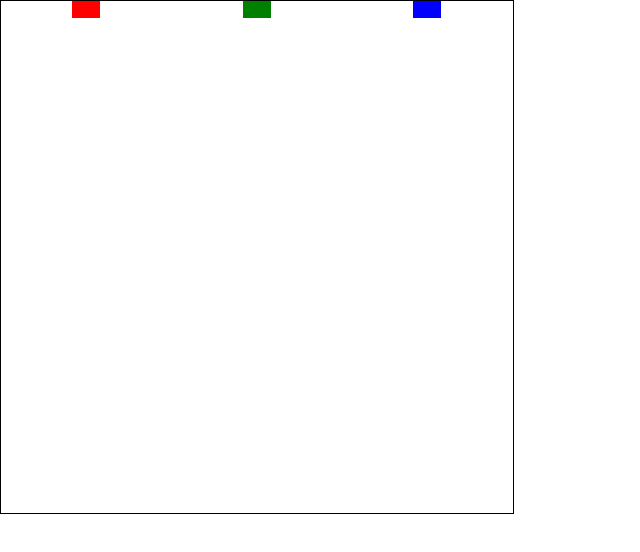
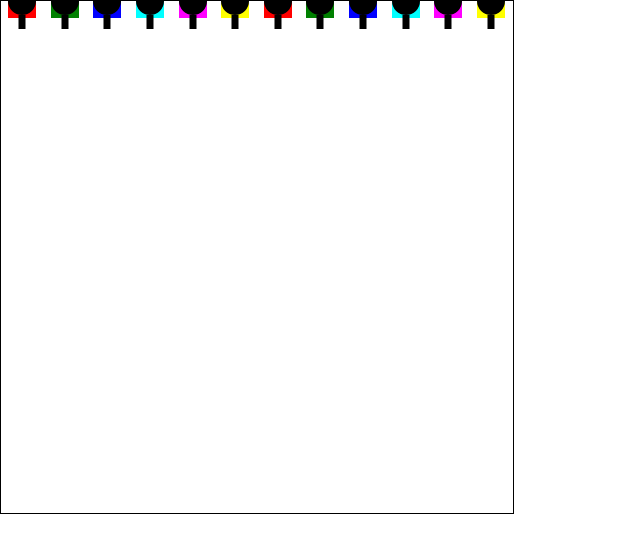
Before and after one commit to ArcaneEngineer/ECS-tutorials, a plain HTML site: page part1.html in a window 1280 px wide. Shown: the whole page, without its empty margins (0-640 px from the left). Drawn offline with Linux system fonts and the light colour scheme.

Commit message:
Part 1 complete, with images.

```diff
--- a/part1.js
+++ b/part1.js
@@ -1,9 +1,7 @@
 //--- Set up Entities as groups of Components ---//
 
-// How many tanks we will have in our simulation.
-//if you want more tanks, you need to supply the data, below!
-const ENTITIES_COUNT = 3;
-const SPEED_MAX = 5;
+const ENTITIES_COUNT = 12; // How many tanks we have
+const SPEED_MAX = 5; // Tanks' tracks' max speed
 
 // Set up arrays representing tank entities.
 // Notice how we divide the entities' components across multiple arrays.
@@ -22,23 +20,20 @@ for (let e = 0; e < ENTITIES_COUNT; e++)
 	//...Don't worry about turrets for now, they're not used yet.
 
 	console.log("tank", e, "has position", hulls[e],
-	                       "track left speed", trackLefts [e],
-	                       "track left speed", trackRights[e]);
+	                       "track left  speed", trackLefts [e],
+	                       "track right speed", trackRights[e]);
 }
 
 //--- Game logic ---//
 
 function oneTankTakesItsTurn(e, hulls, turrets, trackLefts, trackRights)
 {
-    let result = 0;
-
 	let hullOld = hulls[e];
-    //TODO Game logic calculations based on component members, e.g.
-	//
 	let speed = trackLefts[e] + trackRights[e];
 	hulls[e] += speed;
+
 	console.log("position of tank hull", e, "was", hullOld, "and is now", hulls[e], "due to the speed of its tracks.");
-	//
+
 	//...component values are used to derive other, new component values,
 	//thereby advancing the simulation.
 }
@@ -61,9 +56,9 @@ function allTanksTakeTheirTurns(hulls, turrets, trackLefts, trackRights)
 
 //--- Draw / Render logic ---//
 
-const W = 28;
-const H = 34;
-const colors = ["red", "green", "blue"];
+const HULL_WIDTH = 28;
+const HULL_HEIGHT = 34;
+const colors = ["red", "green", "blue", "cyan", "magenta", "yellow"];
 
 const canvas = document.getElementsByTagName('canvas')[0];
 const context = canvas.getContext('2d');
@@ -80,14 +75,30 @@ function renderAllTanks(hulls)
 		let xPos = parseInt(xTrackWidth * (e) + xTrackWidth / 2);
 		let yPos = hulls[e];
 
+		context.fillStyle = colors[e % colors.length]; //loop the color index
+
 		context.save();
 		context.translate(xPos, yPos);
 
-		context.fillStyle = colors[e];
-		context.fillRect( -W/2, -H/2, W, H);
+		//draw a line from start position to current position.
+		context.fillRect( 0, 0,
+		                  1, -yPos);
+
+		//draw the tank's hull at current position.
+		context.fillRect( -HULL_WIDTH/2, -HULL_HEIGHT/2, //start drawing here
+						   HULL_WIDTH,    HULL_HEIGHT); //draw this far from start
+
+		//draw the tank's turret.
+		context.fillStyle = "black";
+		context.beginPath();
+		context.arc(0,0, HULL_WIDTH/2, 0, 2 * Math.PI); //turret
+		context.rect( -HULL_WIDTH/8, HULL_WIDTH/2,
+			           HULL_WIDTH/4, HULL_WIDTH/2); //gunbarrel
+		context.closePath();
 		context.fill();
+		context.restore();
 
-		context.restore();
+		//...It will later be made clear why we draw like this!
 	}
 }
 
```
Also changed, not shown: images/part1_tanks_init_log.png (added), images/part1_tanks_move_log.png (added), images/part1_tanks_race.png (added), part1.html (line endings or trailing spaces).
